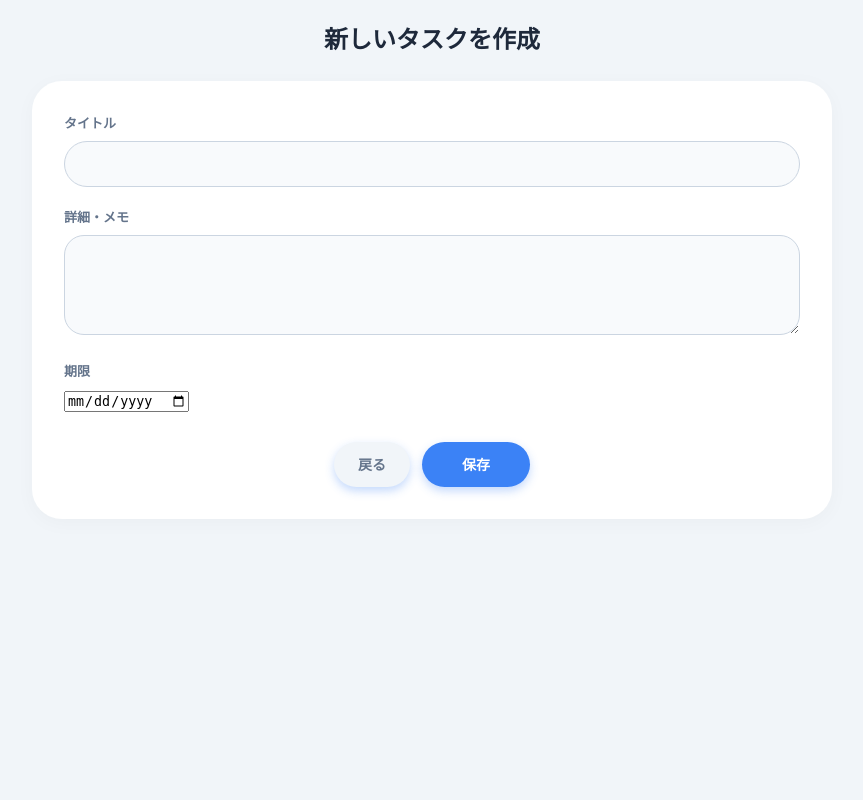
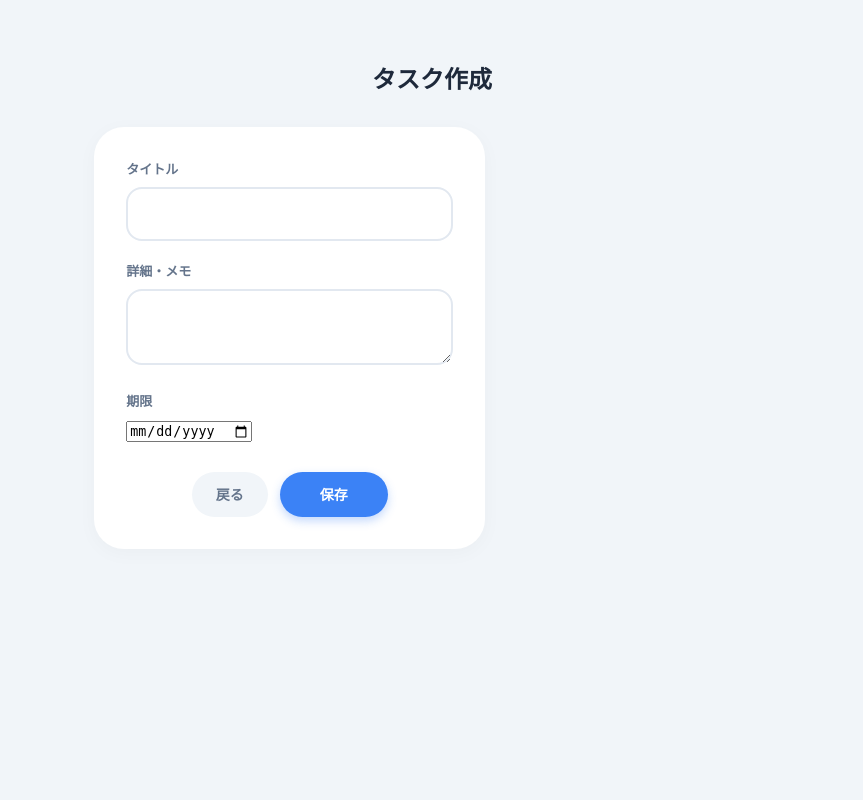
Before and after one commit to HJ-jyo/practice-webapp, a Django app: template tasks/templates/tasks/task_form.html in a window 1280 px wide. Shown: the whole page, without its empty margins (208-1071 px from the left). Run offline with Django 3.2, Linux system fonts and the light colour scheme; the template is opened without the code that fills it, so the values that code supplies are empty, except form fields; tables that the repository leaves empty hold one stand-in row (values such as "Sample post"); form fields are guessed from the names that the template uses.

Commit message:
修正: デザイン崩れ防止のため最小幅を設定し、チャット欄をスクロール式に変更

```diff
--- a/tasks/templates/base.html
+++ b/tasks/templates/base.html
@@ -44,6 +44,10 @@
             grid-template-columns: 280px 1fr;
             height: 100vh;
             width: 100vw;
+
+            /* ★重要：最小幅を固定し、これ以上縮ませない（デザイン崩れ防止） */
+            min-width: 1200px;
+            overflow-x: auto; /* 小さい画面では横スクロールを出す */
         }
 
         /* サイドバー */
@@ -54,6 +58,7 @@
             padding: 24px 16px;
             z-index: 20;
             box-shadow: 10px 0 30px rgba(0,0,0,0.1);
+            flex-shrink: 0; /* サイドバーは絶対に縮ませない */
         }
 
         .p-channel-item {
@@ -79,11 +84,11 @@
             height: 100%;
         }
 
-        /* ★ここが不足していました：ボタンの共通デザイン */
+        /* ボタン共通デザイン */
         .btn, button, input[type="submit"] {
             background: var(--accent-color);
             color: white; border: none; font-weight: 700;
-            border-radius: 50px; /* 完全な丸み */
+            border-radius: 50px;
             padding: 12px 24px; font-size: 14px;
             cursor: pointer;
             box-shadow: 0 4px 10px rgba(59, 130, 246, 0.3);
@@ -97,11 +102,10 @@
             box-shadow: 0 6px 15px rgba(59, 130, 246, 0.4);
         }
 
-        /* 削除ボタンなどの赤色 */
         .btn-danger { background: #fee2e2; color: #ef4444; box-shadow: none; }
         .btn-danger:hover { background: #ef4444; color: white; }
 
-        /* ★ここも不足していました：入力フォーム共通 */
+        /* 入力フォーム共通 */
         input[type="text"], input[type="password"], input[type="email"], textarea, select {
             width: 100%; padding: 14px; font-size: 15px;
             background: white; border: 2px solid #e2e8f0; border-radius: var(--radius-m);
@@ -112,7 +116,7 @@
 
         /* スマホ対応 */
         @media (max-width: 768px) {
-            .p-workspace { display: block; height: auto; overflow: auto; }
+            .p-workspace { display: block; height: auto; overflow: auto; min-width: 0; }
             .p-sidebar { display: none; }
             .p-client-view { height: 100vh; }
         }
--- a/tasks/templates/tasks/task_form.html
+++ b/tasks/templates/tasks/task_form.html
@@ -2,39 +2,50 @@
 
 {% block content %}
 <style>
-    /* このページだけは画面全体のスクロールを許可する */
-    .p-main-content {
-        overflow-y: auto !important;
-        -webkit-overflow-scrolling: touch;
+    /* この画面のメインエリア設定 */
+    .p-main-content { overflow-y: auto !important; }
+    .form-container { max-width: 1000px; margin: 0 auto; padding: 40px 20px; }
+
+    /* レイアウト固定 */
+    .task-edit-grid {
+        display: grid;
+        grid-template-columns: 1.5fr 1fr; /* 左(フォーム) : 右(チャット) */
+        gap: 24px;
+        align-items: start;
     }
 
-    /* フォームパーツのスタイル（既存のデザイン維持） */
-    form input[type="text"],
-    form input[type="datetime-local"],
-    form select,
-    form textarea {
-        width: 100%; padding: 12px 20px; border: 1px solid #cbd5e1; border-radius: 50px;
-        background: #f8fafc; font-size: 14px; outline: none; transition: 0.2s; box-sizing: border-box;
+    /* 右側のパネル（チャット等）を固定高さにしてスクロールさせる */
+    .fixed-panel {
+        background: white; border-radius: 30px;
+        box-shadow: 0 4px 20px rgba(0,0,0,0.03);
+        display: flex; flex-direction: column;
+        height: 600px; /* ★高さを固定 */
+        overflow: hidden;
     }
-    form textarea { border-radius: 20px; min-height: 100px; resize: vertical; }
-    form input:focus, form select:focus, form textarea:focus {
-        border-color: var(--accent-color); background: white;
+
+    .scroll-area {
+        flex: 1; /* 余ったスペースを全部使う */
+        overflow-y: auto; /* ★溢れたらスクロール */
+        padding: 0 24px 24px;
     }
-    /* スマホレイアウト調整 */
+    .scroll-area::-webkit-scrollbar { width: 6px; }
+    .scroll-area::-webkit-scrollbar-thumb { background: #cbd5e1; border-radius: 10px; }
+
+    /* スマホ対応 */
     @media (max-width: 768px) {
-        div[style*="grid-template-columns"] { grid-template-columns: 1fr !important; }
+        .task-edit-grid { grid-template-columns: 1fr; }
+        .fixed-panel { height: auto; max-height: 500px; }
     }
 </style>
 
-<div style="max-width: 800px; margin: 0 auto; width: 100%; padding-bottom: 60px;">
-
-    <div style="margin-bottom: 24px; text-align: center;">
-        <h2 style="font-size: 24px; font-weight: 800; color: var(--text-main); margin-bottom: 8px;">
-            {% if form.instance.pk %}タスク詳細・編集{% else %}新しいタスクを作成{% endif %}
+<div class="form-container">
+    <div style="text-align: center; margin-bottom: 30px;">
+        <h2 style="font-size: 24px; font-weight: 800;">
+            {% if form.instance.pk %}タスク詳細・編集{% else %}タスク作成{% endif %}
         </h2>
     </div>
 
-    <div style="display: grid; grid-template-columns: {% if form.instance.pk %}2fr 1fr{% else %}1fr{% endif %}; gap: 24px;">
+    <div class="task-edit-grid">
 
         <div style="background: white; padding: 32px; border-radius: 30px; box-shadow: 0 4px 20px rgba(0,0,0,0.03);">
             <form method="post">
@@ -56,14 +67,14 @@
                 </div>
 
                 <div style="margin-top: 30px; display: flex; gap: 12px; justify-content: center;">
-                    <a href="{% url 'board' %}" class="btn" style="background: #f1f5f9; color: var(--text-sub);">戻る</a>
+                    <a href="{% url 'board' %}" class="btn" style="background: #f1f5f9; color: var(--text-sub); box-shadow: none;">戻る</a>
                     <button type="submit" class="btn btn-primary" style="padding: 10px 40px;">保存</button>
                 </div>
             </form>
 
             {% if form.instance.pk %}
             <div style="text-align: center; margin-top: 20px; border-top: 1px solid #f1f5f9; padding-top: 20px;">
-                <a href="{% url 'task_delete' form.instance.pk %}" style="color: var(--danger); font-size: 13px; text-decoration: none; font-weight: 600;">
+                <a href="{% url 'task_delete' form.instance.pk %}" style="color: var(--status-todo); font-size: 13px; text-decoration: none; font-weight: 600;">
                     <i class="bi bi-trash"></i> このタスクを削除
                 </a>
             </div>
@@ -71,84 +82,69 @@
         </div>
 
         {% if form.instance.pk %}
-        <div style="display: flex; flex-direction: column; gap: 24px;">
+        <div class="fixed-panel">
 
-            <div style="background: white; padding: 24px; border-radius: 30px; box-shadow: 0 4px 20px rgba(0,0,0,0.03); position: relative;">
-
-                <div style="display: flex; justify-content: space-between; align-items: center; margin-bottom: 15px;">
+            <div style="padding: 24px; padding-bottom: 10px; flex-shrink: 0; display:flex; justify-content:space-between; align-items:center;">
                 <h3 style="font-size: 16px; font-weight: 800; margin: 0; color: var(--text-main);">
-                        <i class="bi bi-people-fill" style="color: var(--accent-color); margin-right: 5px;"></i> チーム
+                    チーム & コメント
                 </h3>
-
-                    <button type="button" onclick="copyUrl()" class="btn" style="padding: 6px 14px; font-size: 11px; background: #f0f9ff; color: var(--accent-color); border:none; border-radius: 50px; display: flex; align-items: center; gap: 4px; font-weight: 700; cursor: pointer;">
-                        <i class="bi bi-link-45deg" style="font-size: 16px;"></i> リンクをコピー
+                <button type="button" onclick="copyUrl()" class="btn" style="padding: 4px 12px; font-size: 11px; background: #f0f9ff; color: var(--accent-color); box-shadow:none;">
+                    <i class="bi bi-link-45deg"></i> Link
                 </button>
+                <div id="copy-msg" style="position:absolute; top: 10px; right: 10px; font-size: 10px; color: var(--status-done); opacity: 0; transition: 0.3s;">Copied!</div>
             </div>
 
-                <div id="copy-msg" style="position:absolute; top: 18px; right: 140px; font-size: 11px; color: var(--success); font-weight:bold; opacity: 0; transition: 0.3s; pointer-events:none;">
-                    Copied!
-                </div>
+            <div class="scroll-area">
 
-                <div style="display: flex; flex-wrap: wrap; gap: 8px; margin-bottom: 20px;">
+                <div style="margin-bottom: 20px;">
+                    <label style="display:block; font-size:12px; font-weight:700; color:var(--text-sub); margin-bottom:8px;">参加メンバー</label>
+                    <div style="display: flex; flex-wrap: wrap; gap: 8px;">
                         {% for user in form.instance.assigned_users.all %}
                         <div style="display: flex; align-items: center; gap: 6px; background: #f1f5f9; padding: 4px 12px; border-radius: 50px; font-size: 12px; font-weight: 600;">
-                        <div style="width: 20px; height: 20px; border-radius: 50%; background: var(--accent-color); color: white; display: flex; align-items: center; justify-content: center; overflow: hidden;">
-                            {% if user.profile.icon %}
-                                <img src="{{ user.profile.icon.url }}" style="width:100%; height:100%; object-fit:cover;">
-                            {% else %}
+                            <div style="width: 20px; height: 20px; border-radius: 50%; background: var(--accent-color); color: white; display: flex; align-items: center; justify-content: center;">
                                 {{ user.username|slice:":1" }}
-                            {% endif %}
                             </div>
                             {{ user.username }}
                             {% if user == request.user %}
-                            <a href="{% url 'leave_task' form.instance.pk %}" onclick="return confirm('本当に抜けますか？');" style="color:#94a3b8; margin-left:4px;"><i class="bi bi-x-circle-fill"></i></a>
+                                <a href="{% url 'leave_task' form.instance.pk %}" onclick="return confirm('抜けますか？');" style="color:var(--text-sub); margin-left:4px;"><i class="bi bi-x"></i></a>
                             {% endif %}
                         </div>
                         {% empty %}
-                    <div style="font-size: 12px; color: var(--text-sub);">まだ誰もいません</div>
+                        <div style="font-size: 12px; color: var(--text-sub);">なし</div>
                         {% endfor %}
                     </div>
 
-                <form action="{% url 'invite_user' form.instance.pk %}" method="post" style="display: flex; gap: 8px;">
+                    <form action="{% url 'invite_user' form.instance.pk %}" method="post" style="display: flex; gap: 8px; margin-top: 10px;">
                         {% csrf_token %}
-                    <input type="text" name="username" placeholder="ユーザーID" style="font-size: 12px; padding: 10px 16px;" required>
-                    <button type="submit" class="btn btn-icon" style="background: var(--accent-color); color: white; width: 40px; height: 40px; flex-shrink: 0;">
-                        <i class="bi bi-send-fill" style="font-size: 14px;"></i>
-                    </button>
+                        <input type="text" name="username" placeholder="ユーザーIDで招待" style="font-size: 12px; padding: 8px 12px;" required>
+                        <button type="submit" class="btn" style="width: 36px; height: 36px; padding: 0; border-radius: 50%; box-shadow:none;"><i class="bi bi-send-fill"></i></button>
                     </form>
                 </div>
 
-            <div style="background: white; padding: 24px; border-radius: 30px; box-shadow: 0 4px 20px rgba(0,0,0,0.03); flex-grow: 1; display: flex; flex-direction: column;">
-                <h3 style="font-size: 16px; font-weight: 800; margin-top: 0; margin-bottom: 15px; color: var(--text-main);">
-                    <i class="bi bi-chat-dots-fill" style="color: #f59e0b; margin-right: 5px;"></i> コメント
-                </h3>
+                <div style="border-top: 1px solid #f1f5f9; margin: 10px 0;"></div>
 
-                <div style="flex-grow: 1; overflow-y: auto; max-height: 300px; margin-bottom: 15px; padding-right: 5px;" class="task-list">
+                <div style="display: flex; flex-direction: column; gap: 12px;">
                     {% for comment in form.instance.comments.all %}
-                    <div style="margin-bottom: 15px; font-size: 13px;">
+                    <div style="font-size: 13px;">
                         <div style="display: flex; align-items: center; gap: 8px; margin-bottom: 4px;">
                             <span style="font-weight: 700;">{{ comment.user.username }}</span>
                             <span style="font-size: 10px; color: var(--text-sub);">{{ comment.created_at|date:"m/d H:i" }}</span>
                         </div>
-                        <div style="background: #f8fafc; padding: 10px 14px; border-radius: 4px 16px 16px 16px; line-height: 1.5; color: var(--text-main);">
+                        <div style="background: #f8fafc; padding: 10px 14px; border-radius: 4px 16px 16px 16px; line-height: 1.5;">
                             {{ comment.content|linebreaksbr }}
                         </div>
                     </div>
                     {% empty %}
-                    <div style="text-align: center; color: var(--text-sub); font-size: 12px; margin-top: 20px;">
-                        コメントはまだありません
-                    </div>
+                    <div style="text-align: center; color: var(--text-sub); font-size: 12px; margin-top: 10px;">コメントなし</div>
                     {% endfor %}
                 </div>
+            </div>
 
-                <form action="{% url 'add_comment' form.instance.pk %}" method="post">
+            <div style="padding: 16px 24px; border-top: 1px solid #f1f5f9; background: white;">
+                <form action="{% url 'add_comment' form.instance.pk %}" method="post" style="display: flex; gap: 8px;">
                     {% csrf_token %}
-                    <div style="display: flex; gap: 8px;">
-                        <input type="text" name="content" placeholder="コメントを書く..." style="font-size: 13px;" required>
-                        <button type="submit" class="btn btn-icon" style="background: #f1f5f9; color: var(--text-sub); width: 40px; height: 40px; flex-shrink: 0;">
-                            <i class="bi bi-send" style="font-size: 16px;"></i>
-                        </button>
-                    </div>
+                    <input type="text" name="content" placeholder="コメント..." style="font-size: 13px;" required>
+                    <button type="submit" class="btn" style="width: 40px; height: 40px; padding: 0; border-radius: 50%; box-shadow:none;"><i class="bi bi-send"></i></button>
                 </form>
             </div>
 
```
Also changed, not shown: tasks/templates/tasks/board.html (+19 -4 lines). Lines whose indentation alone changed are shown as unchanged.
